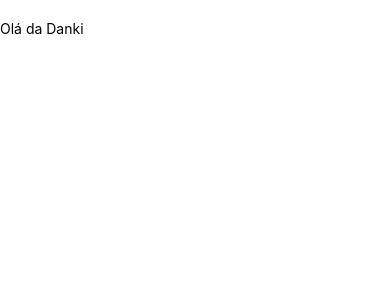
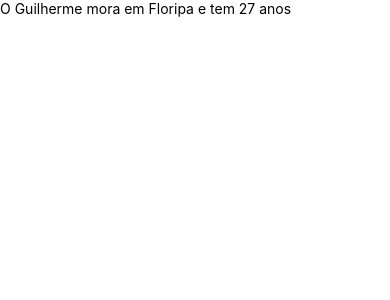
Before and after one commit to jonataspeixoto/DankiCodeReactNativeClass, a React Native app: screen / in a window 390 px wide. Shown: the top 300 px of the page. Built offline with nearby package versions, Linux system fonts and the light colour scheme.

Commit message:
Lógica de programação com javascript e react 1/4

```diff
--- a/App.js
+++ b/App.js
@@ -1,31 +1,27 @@
 import { StatusBar } from 'expo-status-bar';
+import React from 'react';
 import Constants from 'expo-constants';
-import React from 'react';
 import { Text, View, ScrollView, Button, Platform } from 'react-native';
 import Header from './components/Header.js';
 import Body from './components/Body.js';
 
-export default class App extends React.Component {
+export default function App(){
 
-  constructor(props) {
-    super(props);
-  }
+  //String: "Guilherme" (texto)
+  //Int: 10 (Números inteiros)
+  //Double: 10.9 (Números com vírgula/quebrados)
+  //Boolean: true/false (Verdadeiro ou Falso)
 
-  mostrarConteudo() {
-    return (
-      <View style={{marginTop: Constants.statusBarHeight}}>
-        <Text>Olá da Danki</Text>
-      </View>
-    );
-  }
+  const idade = 27
 
-  render() {
-    return (
-      <ScrollView style={{ marginTop: 20, flex: 1 }}>
-        {
-          this.mostrarConteudo()
-        }
-      </ScrollView>
-    )
-  }
+  var nome = "Guilherme";
+
+  let cidade = "Floripa"
+
+  return (
+    <View style={{marginTop: Constants.statusBarHeight}}>
+      <Text>O {nome} mora em {cidade} e tem {idade} anos</Text>
+    </View>
+  )
+
 }
```
